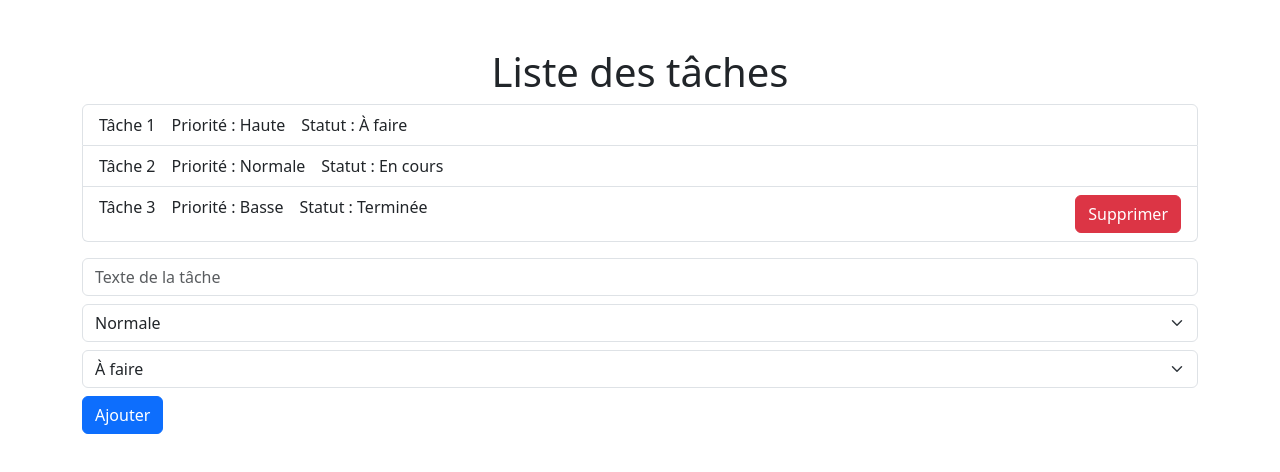
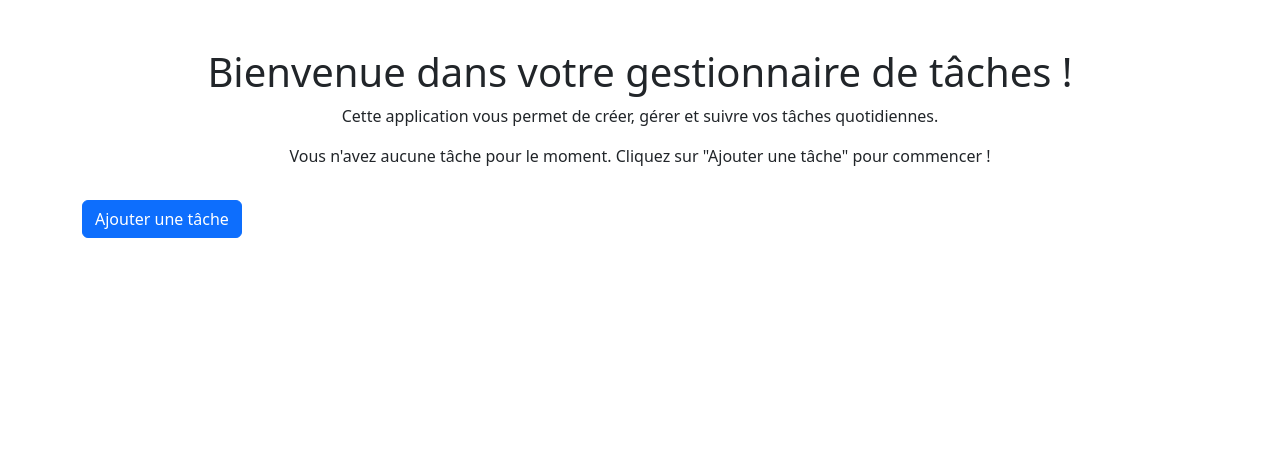
Before and after one commit to Aristidelove/Projet03, a React (Create React App) app: page / in a window 1280 px wide. Shown: the top 472 px of the page. Built offline with nearby package versions, Linux system fonts and the light colour scheme.

Commit message:
modification

```diff
--- a/src/App.js
+++ b/src/App.js
@@ -2,23 +2,20 @@ import React, { useState } from 'react';
 import 'bootstrap/dist/css/bootstrap.min.css';
 
 function App() {
-  const [tasks, setTasks] = useState([
-    { id: 1, text: 'Tâche 1', priority: 'Haute', status: 'À faire' },
-    { id: 2, text: 'Tâche 2', priority: 'Normale', status: 'En cours' },
-    { id: 3, text: 'Tâche 3', priority: 'Basse', status: 'Terminée' },
-  ]);
-
+  const [tasks, setTasks] = useState([]);
   const [text, setText] = useState('');
   const [priority, setPriority] = useState('Normale');
   const [status, setStatus] = useState('À faire');
+  const [showForm, setShowForm] = useState(false);
 
   const handleSubmit = (e) => {
     e.preventDefault();
-    const newTask = { id: Date.now(), text, priority, status };
+    const newTask = { id: Date.now(), text, priority, status, date: new Date().toLocaleDateString() };
     setTasks([...tasks, newTask]);
     setText('');
     setPriority('Normale');
     setStatus('À faire');
+    setShowForm(false);
   };
 
   const handleDelete = (id) => {
@@ -27,19 +24,27 @@ function App() {
 
   return (
     <div className="container mt-5">
-      <h1 className="text-center">Liste des tâches</h1>
+      <h1 className="text-center">Bienvenue dans votre gestionnaire de tâches !</h1>
+      <p className="text-center">Cette application vous permet de créer, gérer et suivre vos tâches quotidiennes.</p>
+      {tasks.length === 0 ? (
+        <p className="text-center">Vous n'avez aucune tâche pour le moment. Cliquez sur "Ajouter une tâche" pour commencer !</p>
+      ) : (
         <ul className="list-group">
           {tasks.map((task) => (
             <li key={task.id} className="list-group-item">
               <span>{task.text}</span>
               <span className="ms-3">Priorité : {task.priority}</span>
               <span className="ms-3">Statut : {task.status}</span>
+              <span className="ms-3">Date : {task.date}</span>
               {task.status === 'Terminée' && (
                 <button className="btn btn-danger float-end" onClick={() => handleDelete(task.id)}>Supprimer</button>
               )}
             </li>
           ))}
         </ul>
+      )}
+      <button className="btn btn-primary mt-3" onClick={() => setShowForm(true)}>Ajouter une tâche</button>
+      {showForm && (
         <form onSubmit={handleSubmit} className="mt-3">
           <input type="text" value={text} onChange={(e) => setText(e.target.value)} placeholder="Texte de la tâche" className="form-control mb-2" />
           <select value={priority} onChange={(e) => setPriority(e.target.value)} className="form-select mb-2">
@@ -53,7 +58,9 @@ function App() {
             <option value="Terminée">Terminée</option>
           </select>
           <button type="submit" className="btn btn-primary">Ajouter</button>
+          <button className="btn btn-secondary ms-2" onClick={() => setShowForm(false)}>Annuler</button>
         </form>
+      )}
     </div>
   );
 }
```
Lines whose indentation alone changed are shown as unchanged.
